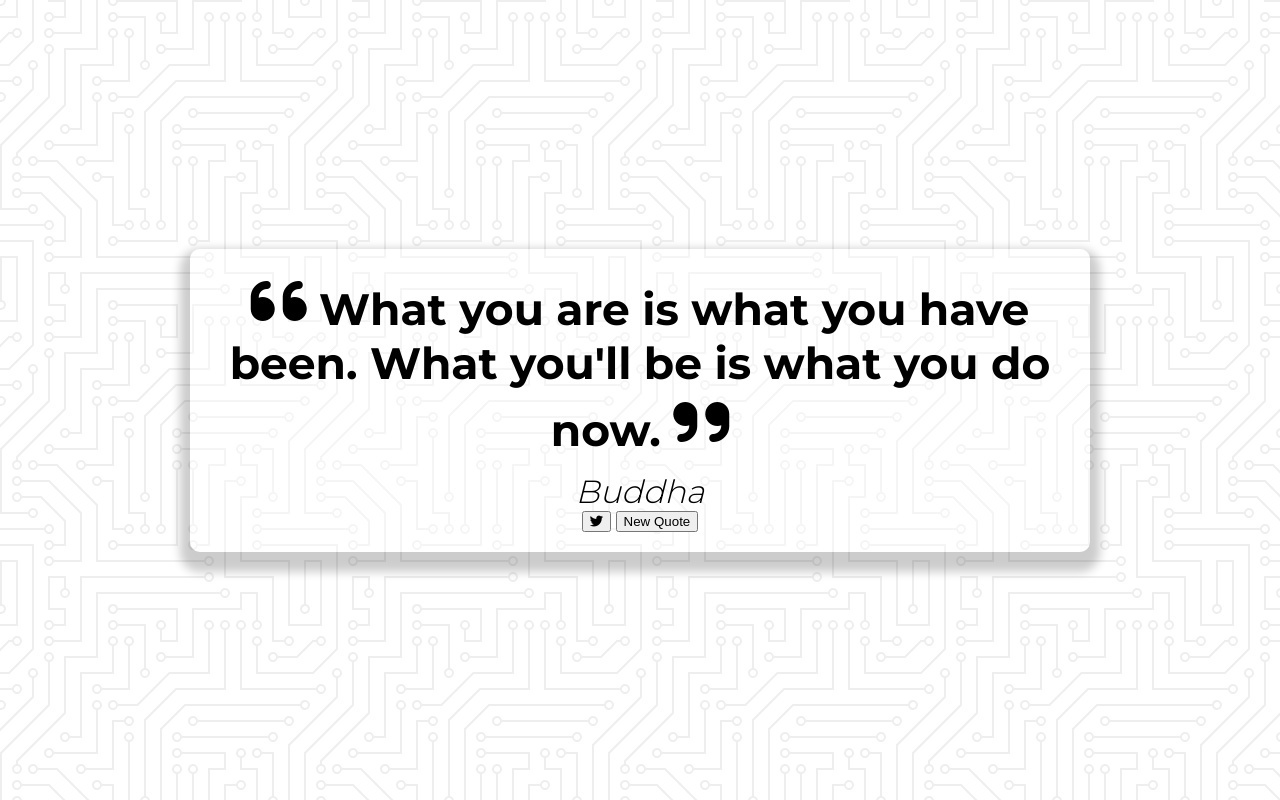
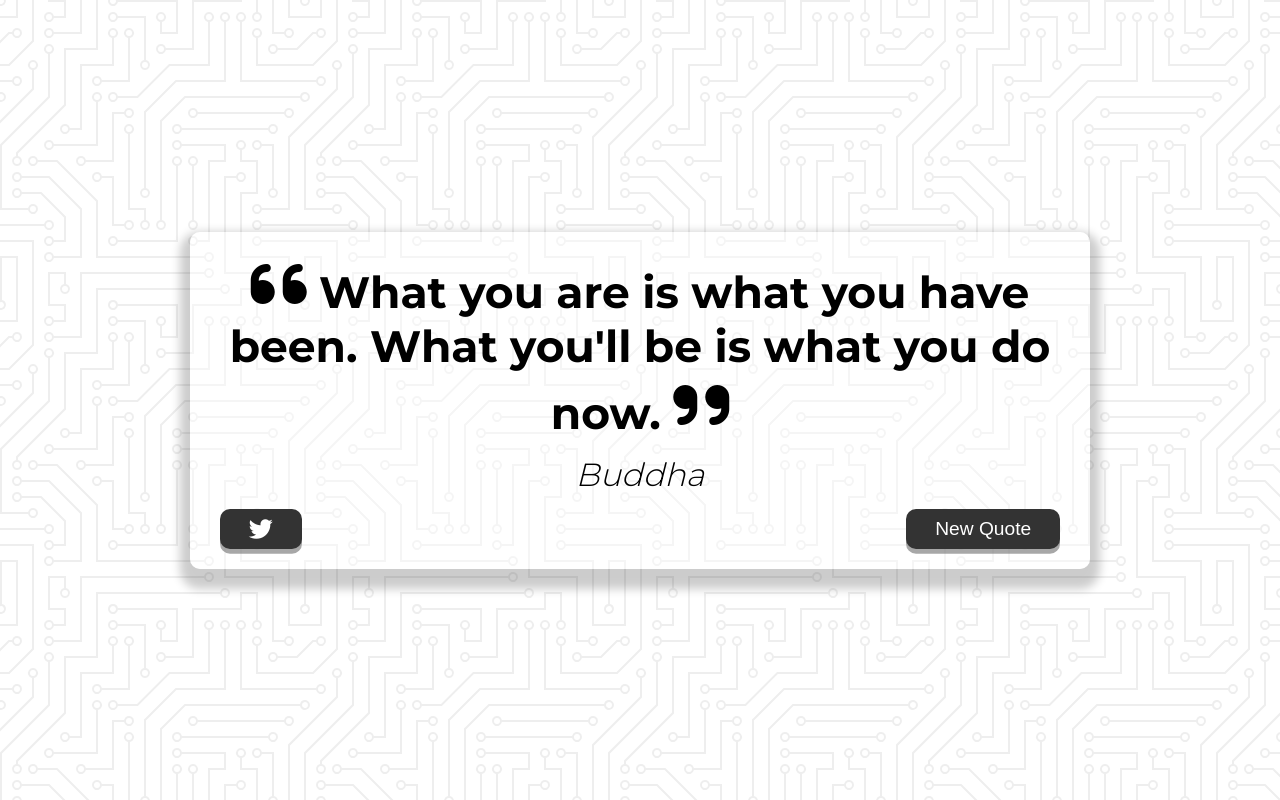
Before and after one commit to zeinabfaragdev/quote-generator, a plain HTML site: page index.html in a window 1280 px wide. Drawn offline with Linux system fonts and the light colour scheme.

Commit message:
finished UI

```diff
--- a/style.css
+++ b/style.css
@@ -45,6 +45,39 @@ body {
   font-style: italic;
 }
 
+.button-container {
+  margin-top: 15px;
+  display: flex;
+  justify-content: space-between;
+}
+
+button {
+  cursor: pointer;
+  font-size: 1.2rem;
+  height: 2.5rem;
+  border: none;
+  border-radius: 10px;
+  color: #ffffff;
+  background-color: #333333;
+  outline: none;
+  padding: 0.5rem 1.8rem;
+  box-shadow: 0 0.3rem rgba(121, 121, 121, 0.65);
+}
+button:hover {
+  filter: brightness(110%);
+}
+button:active {
+  transform: translate(0, 0.3rem);
+  box-shadow: 0 0.1rem rgba(255, 255, 255, 0.65);
+}
+
+.twitter-button:hover {
+  color: #38a1f3;
+}
+
+.fa-twitter {
+  font-size: 1.5rem;
+}
 /* tablet or smaller */
 @media only screen and (max-width: 1000px) {
   .quote-container {
```
